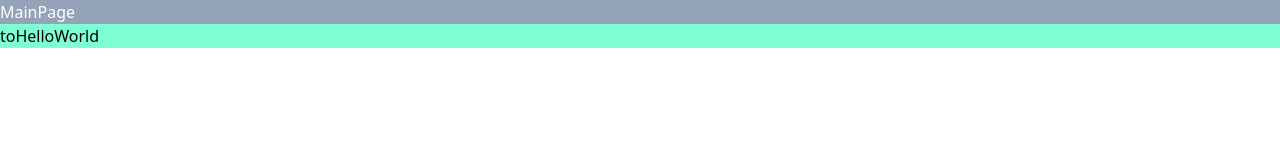
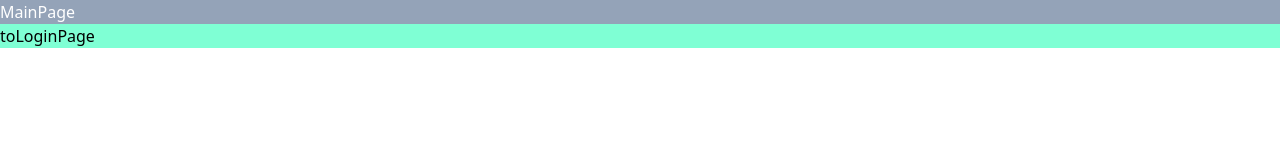
Before and after one commit to chechi992/202310_vue_project_SNS, a Vue app: page / in a window 1280 px wide. Shown: the top 160 px of the page. Built offline with nearby package versions, Linux system fonts and the light colour scheme.

Commit message:
1003 loginpage

```diff
--- a/src/components/HelloWorld.vue
+++ b/src/components/LoginPage.vue
@@ -106,7 +106,7 @@
 
 <script>
 export default {
-  name: "HelloWorld",
+  name: "LoginPage",
   mounted: function () {
     console.log(this.$route.params)
   },
--- a/src/components/MainPage.vue
+++ b/src/components/MainPage.vue
@@ -1,7 +1,7 @@
 <template>
   <div class="test">
     <div class="title bg-slate-400">MainPage</div>
-    <button @click="toHelloWorld">toHelloWorld</button>
+    <button @click="toHelloWorld">toLoginPage</button>
   </div>
 </template>
 
@@ -11,7 +11,7 @@ export default {
   methods: {
     toHelloWorld: function () {
       this.$router.push({
-        name: "HelloWorld",
+        name: "LoginPage",
         params: { user: "taro", age: 33 }
       })
     }
--- a/src/router/index.js
+++ b/src/router/index.js
@@ -1,6 +1,6 @@
 import { createRouter, createWebHistory } from "vue-router"
 
-import HelloWorld from "../Components/HelloWorld.vue"
+import LoginPage from "../Components/LoginPage.vue"
 import MainPage from "../Components/MainPage.vue"
 
 const routes = [
@@ -10,9 +10,9 @@ const routes = [
     component: MainPage
   },
   {
-    path: "/HelloWorld",
-    name: "HelloWorld",
-    component: HelloWorld
+    path: "/LoginPage",
+    name: "LoginPage",
+    component: LoginPage
   }
 ]
 
```
